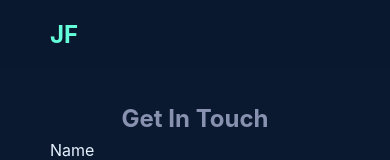
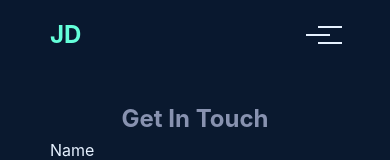
Before and after one commit to jfitt149/portfolio, a React (Vite) app: page /contact in a window 390 px wide. Shown: the top 160 px of the page. Built offline with nearby package versions, Linux system fonts and the light colour scheme.

Commit message:
add hamburger munu

```diff
--- /dev/null
+++ b/src/components/Backdrop.jsx
@@ -0,0 +1,16 @@
+// src/components/Backdrop/index.js
+import styled from 'styled-components';
+import { motion } from 'framer-motion';
+
+const Backdrop = styled(motion.div)`
+  position: fixed;
+  top: 0;
+  left: 0;
+  width: 100%;
+  height: 100vh;
+  background: rgba(0, 0, 0, 0.5);
+  backdrop-filter: blur(4px);
+  z-index: 97;
+`;
+
+export default Backdrop;
--- /dev/null
+++ b/src/components/MobileMenu.jsx
@@ -0,0 +1,99 @@
+// src/components/MobileMenu/index.js
+import React from 'react';
+import { Link } from 'react-router-dom';
+import styled from 'styled-components';
+import { motion, AnimatePresence } from 'framer-motion';
+import Backdrop from '../components/Backdrop';
+
+
+const MenuOverlay = styled(motion.div)`
+  position: fixed;
+  top: 0;
+  right: 0;
+  width: 100%;
+  height: 100vh;
+  background: ${props => props.theme.colors.background};
+  z-index: 98;
+  display: flex;
+  flex-direction: column;
+  justify-content: center;
+  align-items: center;
+  padding: 20px;
+`;
+
+const MenuList = styled.div`
+  display: flex;
+  flex-direction: column;
+  align-items: center;
+  gap: 30px;
+`;
+
+const MenuItem = styled(Link)`
+  font-size: 24px;
+  color: ${props => props.theme.colors.white};
+  text-decoration: none;
+  transition: color 0.3s ease;
+
+  &:hover {
+    color: ${props => props.theme.colors.secondary};
+  }
+`;
+
+const MobileMenu = ({ isOpen, toggleMenu }) => {
+  const menuVariants = {
+    closed: {
+      x: '100%',
+      transition: {
+        type: 'spring',
+        stiffness: 400,
+        damping: 40
+      }
+    },
+    open: {
+      x: 0,
+      transition: {
+        type: 'spring',
+        stiffness: 400,
+        damping: 40
+      }
+    }
+  };
+
+  return (
+    <AnimatePresence>
+      {isOpen && (
+        <>
+            <Backdrop
+            initial={{ opacity: 0 }}
+            animate={{ opacity: 1 }}
+            exit={{ opacity: 0 }}
+            onClick={toggleMenu}
+          />
+        <MenuOverlay
+          initial="closed"
+          animate="open"
+          exit="closed"
+          variants={menuVariants}
+        >
+          <MenuList>
+            <MenuItem to="/" onClick={toggleMenu}>
+              Home
+            </MenuItem>
+            <MenuItem to="/about" onClick={toggleMenu}>
+              About
+            </MenuItem>
+            <MenuItem to="/projects" onClick={toggleMenu}>
+              Projects
+            </MenuItem>
+            <MenuItem to="/contact" onClick={toggleMenu}>
+              Contact
+            </MenuItem>
+          </MenuList>
+        </MenuOverlay>
+        </>
+      )}
+    </AnimatePresence>
+  );
+};
+
+export default MobileMenu;
--- a/src/components/Navbar.jsx
+++ b/src/components/Navbar.jsx
@@ -3,6 +3,7 @@ import React, { useState, useEffect } from 'react';
 import { Link } from 'react-router-dom';
 import styled from 'styled-components';
 import { motion } from 'framer-motion';
+import MobileMenu from '../components/MobileMenu';
 
 const Nav = styled(motion.nav)`
   position: fixed;
@@ -43,8 +44,48 @@ const NavLink = styled(Link)`
   }
 `;
 
+const HamburgerButton = styled.button`
+  display: none;
+  background: none;
+  border: none;
+  cursor: pointer;
+  padding: 10px;
+  z-index: 99;
+
+  @media (max-width: ${props => props.theme.breakpoints.md}) {
+    display: block;
+  }
+`;
+
+const HamburgerIcon = styled.div`
+  width: 24px;
+  height: 2px;
+  background: ${props => props.isOpen ? 'transparent' : props.theme.colors.white};
+  position: relative;
+  transition: all 0.3s ease;
+
+  &::before,
+  &::after {
+    content: '';
+    position: absolute;
+    width: 24px;
+    height: 2px;
+    background: ${props => props.theme.colors.white};
+    transition: all 0.3s ease;
+  }
+
+  &::before {
+    transform: ${props => props.isOpen ? 'rotate(45deg)' : 'translateY(-8px)'};
+  }
+
+  &::after {
+    transform: ${props => props.isOpen ? 'rotate(-45deg)' : 'translateY(8px)'};
+  }
+`;
+
 const Navbar = () => {
   const [scroll, setScroll] = useState(false);
+  const [isMenuOpen, setIsMenuOpen] = useState(false);
 
   useEffect(() => {
     const handleScroll = () => {
@@ -55,7 +96,14 @@ const Navbar = () => {
     return () => window.removeEventListener('scroll', handleScroll);
   }, []);
 
+  const toggleMenu = () => {
+    setIsMenuOpen(!isMenuOpen);
+    // Prevent scrolling when menu is open
+    document.body.style.overflow = !isMenuOpen ? 'hidden' : 'unset';
+  };
+
   return (
+    <>
       <Nav
         initial={{ y: -100 }}
         animate={{ y: 0 }}
@@ -64,13 +112,18 @@ const Navbar = () => {
           boxShadow: scroll ? '0 10px 30px -10px rgba(2,12,27,0.7)' : 'none',
         }}
       >
-      <Logo to="/">JF</Logo>
+        <Logo to="/">JD</Logo>
         <NavLinks>
           <NavLink to="/about">About</NavLink>
           <NavLink to="/projects">Projects</NavLink>
           <NavLink to="/contact">Contact</NavLink>
         </NavLinks>
+        <HamburgerButton onClick={toggleMenu}>
+          <HamburgerIcon isOpen={isMenuOpen} />
+        </HamburgerButton>
       </Nav>
+      <MobileMenu isOpen={isMenuOpen} toggleMenu={toggleMenu} />
+    </>
   );
 };
 
--- a/src/styles/GlobalStyles.jsx
+++ b/src/styles/GlobalStyles.jsx
@@ -14,6 +14,12 @@ export const GlobalStyles = createGlobalStyle`
     line-height: 1.6;
   }
 
+  body {
+    &.menu-open {
+      overflow: hidden;
+    }
+  }
+
   a {
     text-decoration: none;
     color: inherit;
```
Lines whose indentation alone changed are shown as unchanged.
